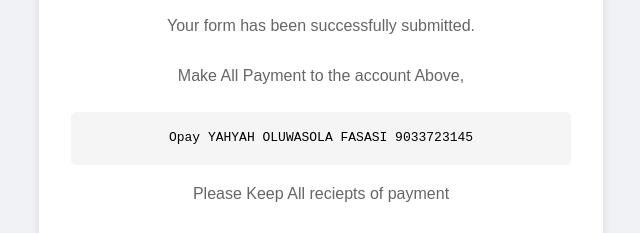
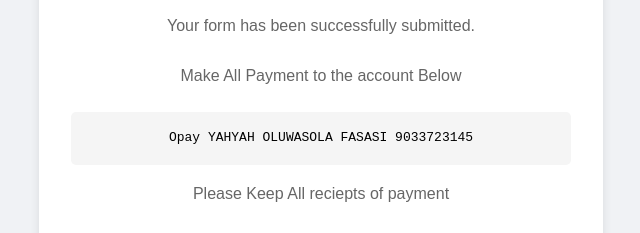
Before and after one commit to Muslimbello/submit_page, a plain HTML site: page index.html in a window 1280 px wide. Shown: the part 331-564 px from the top of the page, 319-959 px from the left. Drawn offline with Linux system fonts and the light colour scheme.

Commit message:
edited p

```diff
--- a/index.html
+++ b/index.html
@@ -86,7 +86,7 @@
         </div>
         <h1>Thank You!</h1>
         <p class="message">Your form has been successfully submitted.</p>
-        <p class="message">Make All Payment to the account Above,
+        <p class="message">Make All Payment to the account Below
         </p>
         <div class="reference">
             Opay
```
